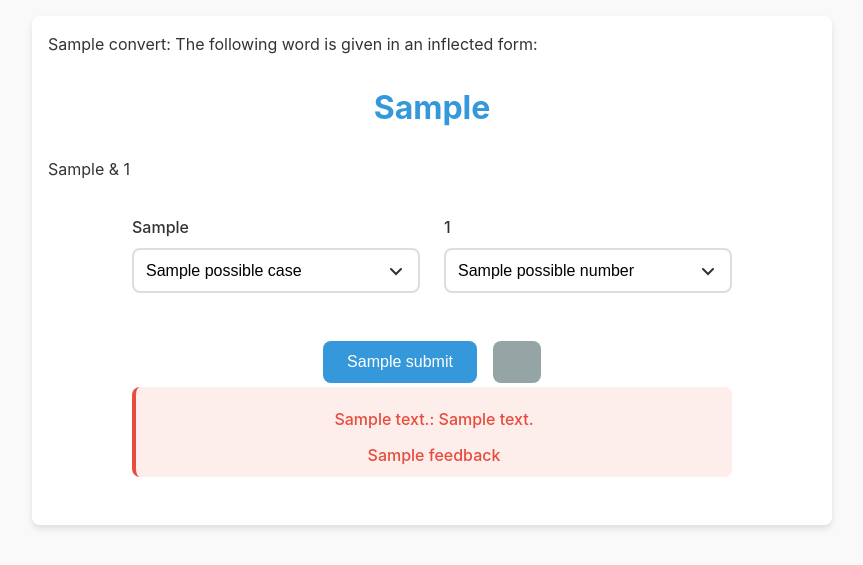
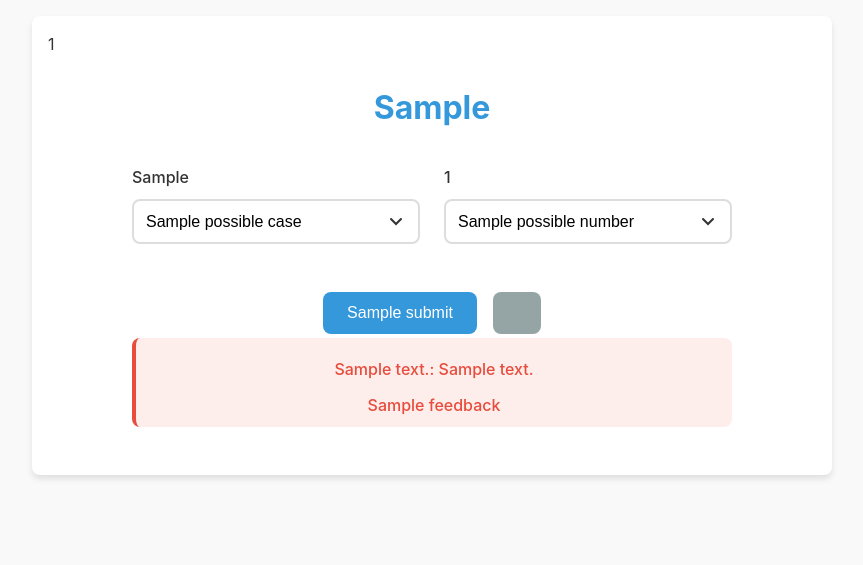
Before and after one commit to Zvord/ours-everything, a Flask app: template templates/backward_drill.html in a window 1280 px wide. Shown: the part 134-699 px from the top of the page, without its empty margins (208-1071 px from the left). Run offline with Flask 3, Linux system fonts and the light colour scheme; the template is opened without the code that fills it: most values are stand-ins (such as "Sample title", 1, 10 or a date in 2020).

Commit message:
Fix missed translation

```diff
--- a/templates/backward_drill.html
+++ b/templates/backward_drill.html
@@ -8,9 +8,8 @@
     <div class="drill-container">
         <div class="drill-content">
             <div class="drill-instruction">
-                <p>{{ t.convert if t.convert is defined else "Convert" }}: The following word is given in an inflected form:</p>
+                <p>{{ t.select_case_and_number }}</p>
                 <h2 class="inflected-word">{{ inflected_word }}</h2>
-                <p>{{ t.select_cases if t.select_cases is defined else "Select Case:" }} &amp; {{ t.select_number if t.select_number is defined else "Select Number:" }}</p>
             </div>
 
             <form method="POST" class="drill-form">
--- a/utils.py
+++ b/utils.py
@@ -24,6 +24,7 @@ def get_translations(lang: str) -> Tuple[Dict[str, str], Dict[str, str], Dict[st
             'backward_drill': 'Тренировка: определение падежа и числа',
             'select_cases': 'Выберите падежи:',
             'select_number': 'Выберите число:',
+            'select_case_and_number': 'Выберите падеж и число:',
             'convert': 'Склоните существительное',
             'into': 'в',
             'form': 'форму',
@@ -55,6 +56,7 @@ def get_translations(lang: str) -> Tuple[Dict[str, str], Dict[str, str], Dict[st
             'backward_drill': 'Backward Drill',
             'select_cases': 'Select Cases:',
             'select_number': 'Select Number:',
+            'select_case_and_number': 'Select Case and Number:',
             'convert': 'Convert the noun',
             'into': 'into its',
             'form': 'form',
```
